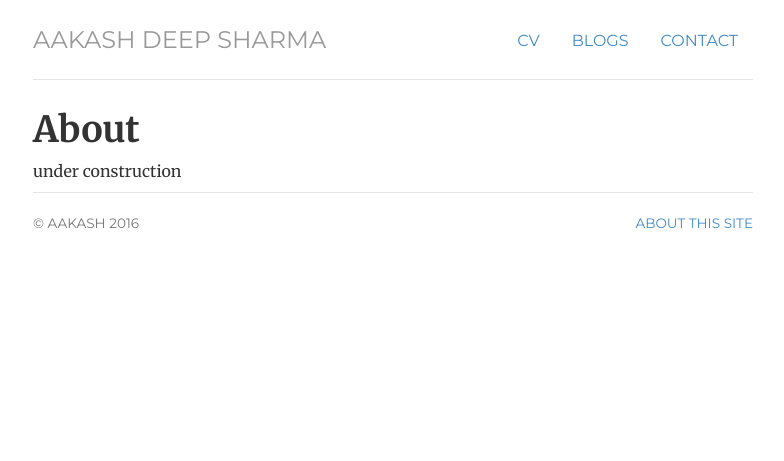
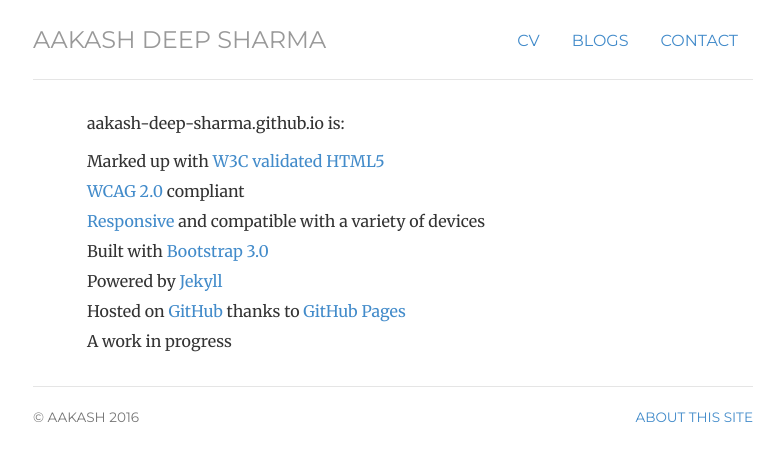
Before and after one commit to aakash-deep-sharma/aakash-deep-sharma.github.io, a Jekyll site: the page built from about/index.html, in a window 1280 px wide. Shown: the top 461 px of the page, without its empty margins (247-1031 px from the left). Built offline with Jekyll 4.4.1, drawn with Linux system fonts in a browser that asks for light colours.

Commit message:
Update index.html

```diff
--- a/about/index.html
+++ b/about/index.html
@@ -1,11 +1,21 @@
 ---
 layout: default
-title: About
-cv: passive
-blog: passive
-contacts: passive
+title: About This Site
+description: Credits and information about the website aakash-deep-sharma.github.io, the personal website for Aakash deep sharma, a Software Developer.
 ---
-<div class="blurb">
-	<h1>About</h1>
-	<p>under construction</p>
-</div><!-- /.blurb -->
+
+  <div class="about">
+
+    <p>aakash-deep-sharma.github.io is:</p>
+
+      <ul class="list-unstyled">
+        <li>Marked up with <a href="http://validator.w3.org/check?uri=http%3A%2F%2Fjmcglone.com%2F" title="HTML5 Validator">W3C validated HTML5</a></li>
+        <li><a href="http://www.w3.org/TR/WCAG20/" title="WCAG 2.0">WCAG 2.0</a> compliant</li>
+        <li><a href="http://alistapart.com/article/responsive-web-design" title="Responsive Web Design at A List Apart">Responsive</a> and compatible with a variety of devices</li>
+        <li>Built with <a href="http://getbootstrap.com/" title="Bootstrap 3.0">Bootstrap 3.0</a></li>
+        <li>Powered by <a href="http://jekyllrb.com/" title="Jekyll">Jekyll</a></li>
+        <li>Hosted on <a href="http://github.com/jmcglone/jmcglone.github.io" title="This site hosted on GitHub">GitHub</a> thanks to <a href="http://pages.github.com/" title="GitHub Pages">GitHub Pages</a></li>
+        <li>A work in progress</li>
+      </ul>
+
+  </div>
```
